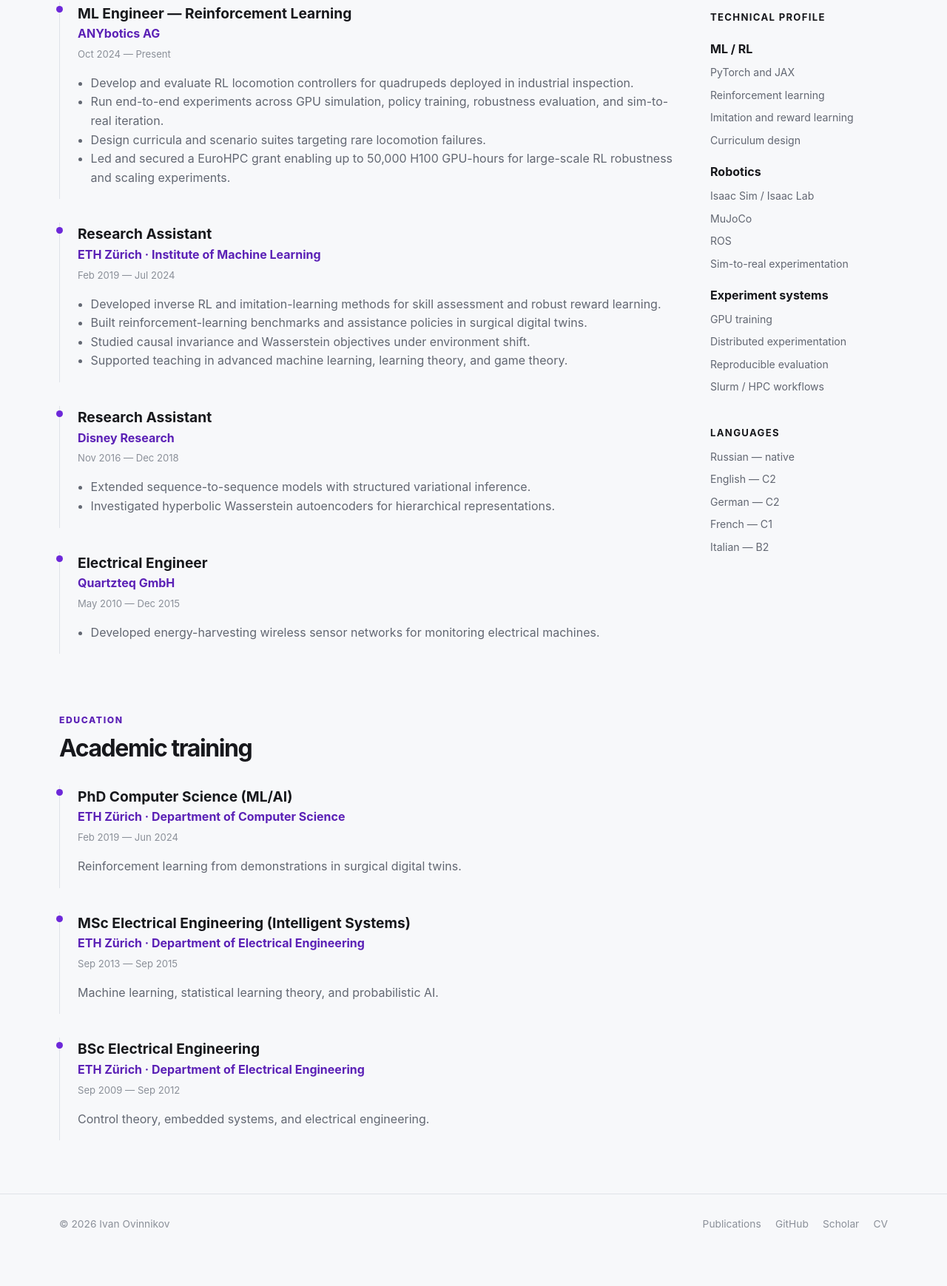
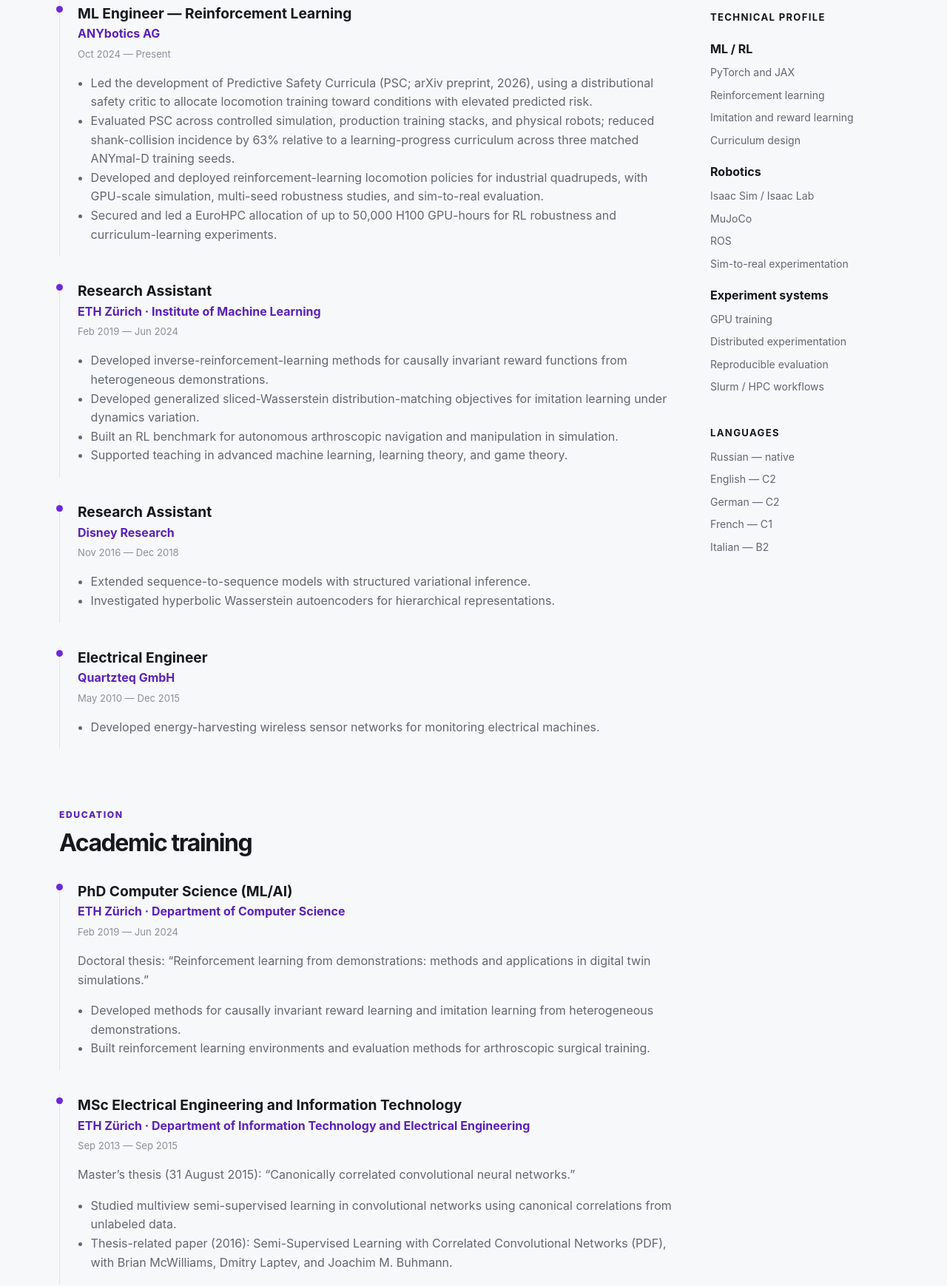
Before and after one commit to iov9000/iov9000.github.io, an Astro site: page /experience in a window 1280 px wide. Shown: the part 343-2082 px from the top of the page at 74% size. Before the commit the page ends 2038 px from the top, so only its background shows below. Built offline with nearby package versions, Linux system fonts and the light colour scheme; Astro itself is replaced by a stand-in of ours.

Commit message:
Link thesis-related paper from academic training

```diff
--- a/src/data/profile.ts
+++ b/src/data/profile.ts
@@ -59,23 +59,39 @@ export const profile = {
       institution: 'ETH Zürich · Department of Computer Science',
       start: '2019-02-01',
       end: '2024-06-24',
-      summary: 'Reinforcement learning from demonstrations in surgical digital twins.',
+      summary: 'Doctoral thesis: “Reinforcement learning from demonstrations: methods and applications in digital twin simulations.”',
+      details: [
+        'Developed methods for causally invariant reward learning and imitation learning from heterogeneous demonstrations.',
+        'Built reinforcement learning environments and evaluation methods for arthroscopic surgical training.',
+      ],
+      thesisPaper: null,
       url: 'https://www.research-collection.ethz.ch/handle/20.500.11850/708755',
     },
     {
-      degree: 'MSc Electrical Engineering (Intelligent Systems)',
-      institution: 'ETH Zürich · Department of Electrical Engineering',
+      degree: 'MSc Electrical Engineering and Information Technology',
+      institution: 'ETH Zürich · Department of Information Technology and Electrical Engineering',
       start: '2013-09-01',
       end: '2015-09-01',
-      summary: 'Machine learning, statistical learning theory, and probabilistic AI.',
+      summary: 'Master’s thesis (31 August 2015): “Canonically correlated convolutional neural networks.”',
+      details: [
+        'Studied multiview semi-supervised learning in convolutional networks using canonical correlations from unlabeled data.',
+      ],
+      thesisPaper: {
+        title: 'Semi-Supervised Learning with Correlated Convolutional Networks',
+        year: 2016,
+        coauthors: 'Brian McWilliams, Dmitry Laptev, and Joachim M. Buhmann',
+        url: '/uploads/Semi-Supervised_Learning_with_Correlated_Convolutional_Networks.pdf',
+      },
       url: null,
     },
     {
       degree: 'BSc Electrical Engineering',
-      institution: 'ETH Zürich · Department of Electrical Engineering',
+      institution: 'ETH Zürich · Department of Information Technology and Electrical Engineering',
       start: '2009-09-01',
       end: '2012-09-01',
       summary: 'Control theory, embedded systems, and electrical engineering.',
+      details: [],
+      thesisPaper: null,
       url: null,
     },
   ],
@@ -87,10 +103,10 @@ export const profile = {
       start: '2024-10-01',
       end: null,
       points: [
-        'Develop and evaluate RL locomotion controllers for quadrupeds deployed in industrial inspection.',
-        'Run end-to-end experiments across GPU simulation, policy training, robustness evaluation, and sim-to-real iteration.',
-        'Design curricula and scenario suites targeting rare locomotion failures.',
-        'Led and secured a EuroHPC grant enabling up to 50,000 H100 GPU-hours for large-scale RL robustness and scaling experiments.',
+        'Led the development of Predictive Safety Curricula (PSC; arXiv preprint, 2026), using a distributional safety critic to allocate locomotion training toward conditions with elevated predicted risk.',
+        'Evaluated PSC across controlled simulation, production training stacks, and physical robots; reduced shank-collision incidence by 63% relative to a learning-progress curriculum across three matched ANYmal-D training seeds.',
+        'Developed and deployed reinforcement-learning locomotion policies for industrial quadrupeds, with GPU-scale simulation, multi-seed robustness studies, and sim-to-real evaluation.',
+        'Secured and led a EuroHPC allocation of up to 50,000 H100 GPU-hours for RL robustness and curriculum-learning experiments.',
       ],
     },
     {
@@ -98,11 +114,11 @@ export const profile = {
       company: 'ETH Zürich · Institute of Machine Learning',
       url: null,
       start: '2019-02-01',
-      end: '2024-07-31',
+      end: '2024-06-24',
       points: [
-        'Developed inverse RL and imitation-learning methods for skill assessment and robust reward learning.',
-        'Built reinforcement-learning benchmarks and assistance policies in surgical digital twins.',
-        'Studied causal invariance and Wasserstein objectives under environment shift.',
+        'Developed inverse-reinforcement-learning methods for causally invariant reward functions from heterogeneous demonstrations.',
+        'Developed generalized sliced-Wasserstein distribution-matching objectives for imitation learning under dynamics variation.',
+        'Built an RL benchmark for autonomous arthroscopic navigation and manipulation in simulation.',
         'Supported teaching in advanced machine learning, learning theory, and game theory.',
       ],
     },
--- a/src/pages/experience/index.astro
+++ b/src/pages/experience/index.astro
@@ -39,6 +39,16 @@ const date = (value: string) => formatMonth(new Date(`${value}T00:00:00`));
             <div class="timeline-company">{item.institution}</div>
             <div class="timeline-date">{date(item.start)} — {date(item.end)}</div>
             <p style="color: var(--muted)">{item.summary}</p>
+            {(item.details.length > 0 || item.thesisPaper) && (
+              <ul>
+                {item.details.map((detail) => <li>{detail}</li>)}
+                {item.thesisPaper && (
+                  <li>
+                    Thesis-related paper ({item.thesisPaper.year}): <a href={item.thesisPaper.url}>{item.thesisPaper.title} (PDF)</a>, with {item.thesisPaper.coauthors}.
+                  </li>
+                )}
+              </ul>
+            )}
           </article>
         ))}
       </div>
```
Also changed, not shown: content/project/quadruped-locomotion/index.md (+2 -1 lines), 1 other file.
